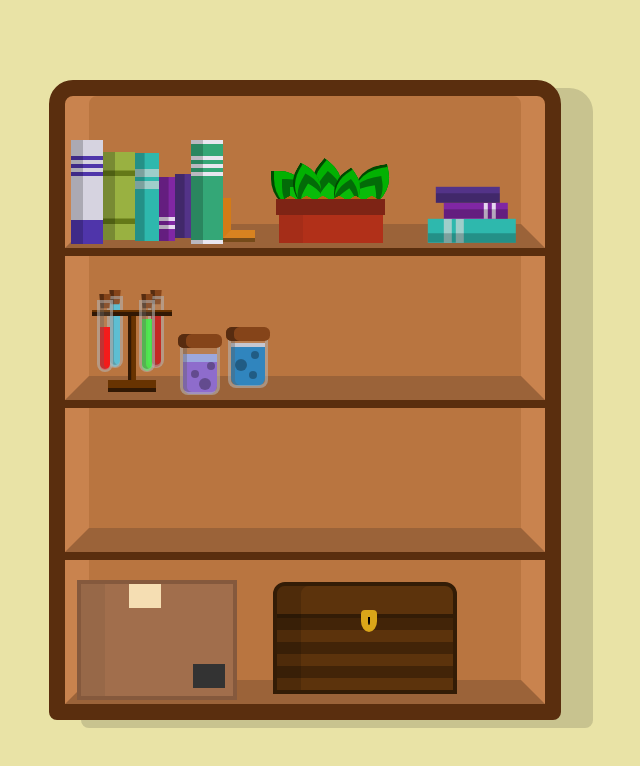
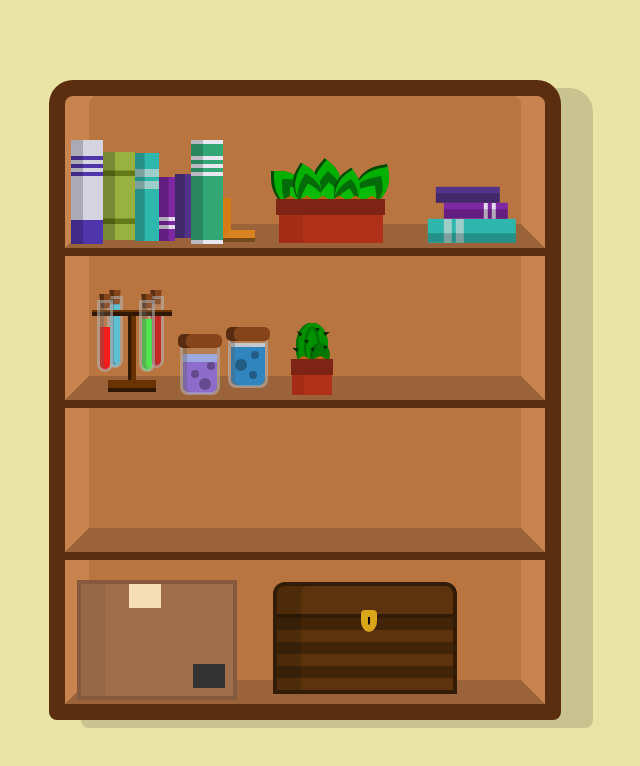
Before and after one commit to tlauffs/css_art, a website built with Vite: page index.html in a window 1280 px wide. Shown: the whole page, without its empty margins (335-975 px from the left). Built offline with nearby package versions, Linux system fonts and the light colour scheme.

Commit message:
aded some animations and a cactus

```diff
--- a/index.html
+++ b/index.html
@@ -70,6 +70,17 @@
               <div class="bubble bubble-2"></div>
             </div>
           </div>
+          <div class="plant-pot plant-pot-2">
+            <div class="cactus">
+              <div class="spike"></div>
+              <div class="spike"></div>
+              <div class="spike"></div>
+              <div class="spike"></div>
+              <div class="spike"></div>
+              <div class="spike"></div>
+              <div class="spike"></div>
+            </div>
+          </div>
         </div>
       </div>
       <div class="shelf">
--- a/src/animations.css
+++ b/src/animations.css
@@ -4,7 +4,7 @@
 
 .book-row:hover .book-stopper {
   animation: book-row-stopper-animation 1s cubic-bezier(0.28, 0.84, 0.42, 1);
-    animation-delay: 0.6s;
+  animation-delay: 0.6s;
 }
 
 @keyframes book-row-animation {
@@ -62,7 +62,7 @@
     rotate: 0deg;
   }
   50% {
-    transform: translate(0.2vmin, 0vmin) scale(0.95,1.05);
+    transform: translate(0.2vmin, 0vmin) scale(0.95, 1.05);
   }
   70% {
     rotate: 00deg;
--- a/src/style.css
+++ b/src/style.css
@@ -563,3 +563,98 @@ body {
   margin-bottom: 1.5vmin;
   margin-left: 1vmin;
 }
+
+.plant-pot-2 {
+  width: 5vmin;
+  height: 4vmin;
+  box-shadow: inset 1.5vmin 0 rgb(165, 45, 24);
+}
+
+.cactus {
+  height: 6vmin;
+  width: 4vmin;
+  background-color: rgb(0, 145, 0);
+  position: absolute;
+  top: -5vmin;
+  left: 0.5vmin;
+  border-radius: 47%;
+  box-shadow: inset 0.3vmin 0 rgb(0, 110, 0), inset 0 0.45vmin rgb(0, 145, 0),
+    inset 1vmin 0 rgb(0, 145, 0), inset 1.3vmin 0 rgb(0, 110, 0),
+    inset -1vmin 0 rgb(0, 145, 0), inset -1.3vmin 0 rgb(0, 110, 0);
+}
+
+.cactus::before {
+  content: "";
+  height: 3vmin;
+  width: 2.5vmin;
+  position: absolute;
+  background-color: rgb(0, 119, 0);
+  box-shadow: inset 0.3vmin 0 rgb(0, 97, 0);
+  top: 2.5vmin;
+  left: 1.7vmin;
+  border-radius: 50%;
+}
+/*
+.spike {
+  height: 0.3vmin;
+  width: 0.3vmin;
+  background-color: white;
+  margin-top: 1vmin;
+  margin-left: 1vmin;
+  border-radius: 50%;
+}
+*/
+.spike {
+  width: 0;
+  height: 0;
+  border-top:  0.25vmin solid transparent;
+  border-left:  0.8vmin solid rgb(1, 34, 0);
+  border-bottom:  0.25vmin solid transparent;
+  position: absolute;
+}
+
+.spike:nth-child(1) {
+  top: 1vmin;
+  left: 0vmin;
+  transform: rotate(220deg);
+}
+
+.spike:nth-child(2) {
+  top: 1vmin;
+  left: 3.5vmin;
+  transform: rotate(-20deg);
+}
+
+.spike:nth-child(3) {
+  top: 0.5vmin;
+  left: 2.5vmin;
+  transform: rotate(-35deg);
+  border-left:  0.6vmin solid rgb(1, 34, 0);
+}
+
+.spike:nth-child(4) {
+  top: 3vmin;
+  left: -0.5vmin;
+  transform: rotate(205deg);
+}
+
+.spike:nth-child(5) {
+  top: 2vmin;
+  left: 1vmin;
+  transform: rotate(205deg);
+  border-left:  0.6vmin solid rgb(1, 34, 0);
+}
+
+.spike:nth-child(6) {
+  top: 3vmin;
+  left: 1.75vmin;
+  transform: rotate(205deg);
+  border-left:  0.6vmin solid rgb(1, 34, 0);
+}
+
+.spike:nth-child(7) {
+  top: 2.75vmin;
+  left: 3.5vmin;
+  transform: rotate(-20deg);
+  border-left:  0.6vmin solid rgb(1, 34, 0);
+}
```
